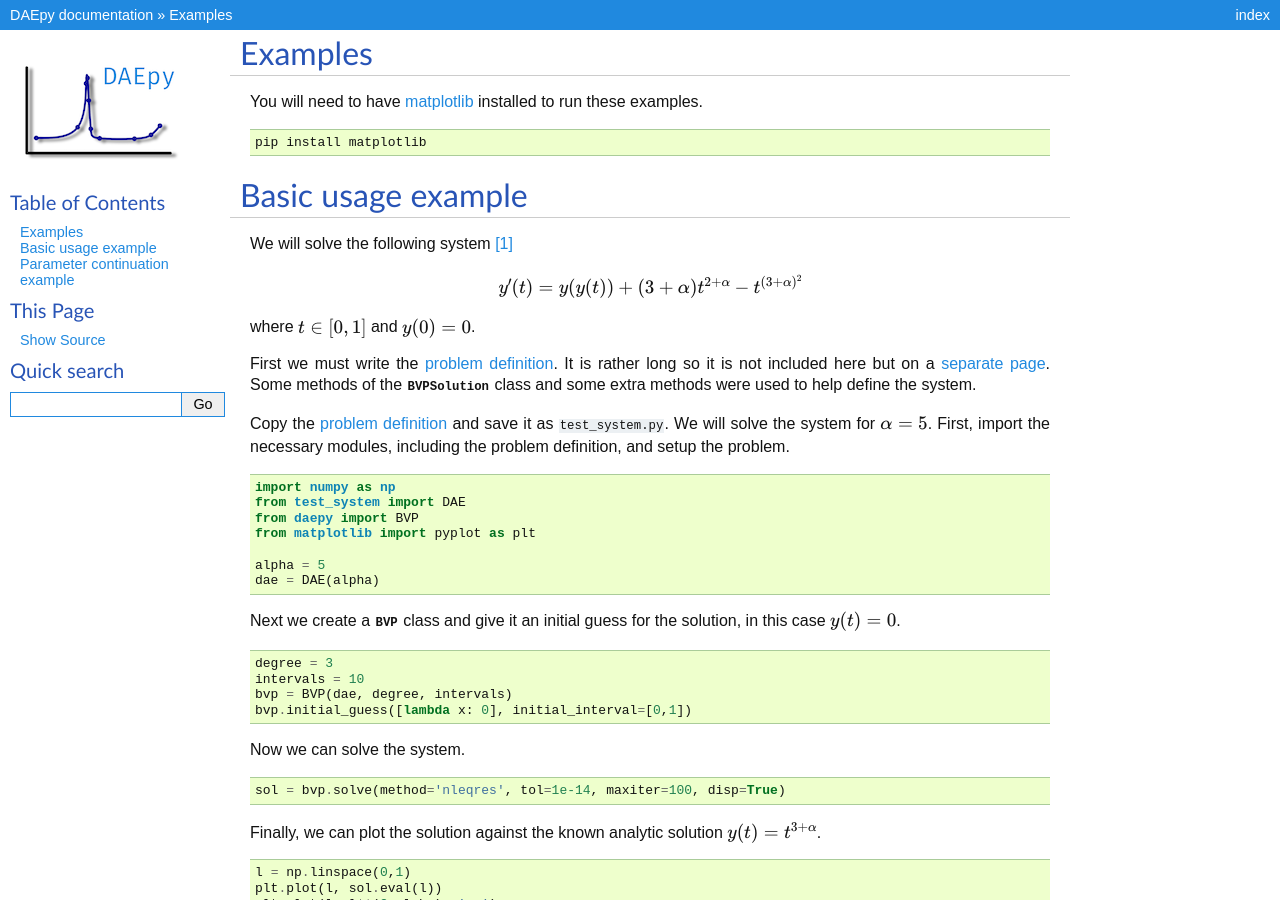
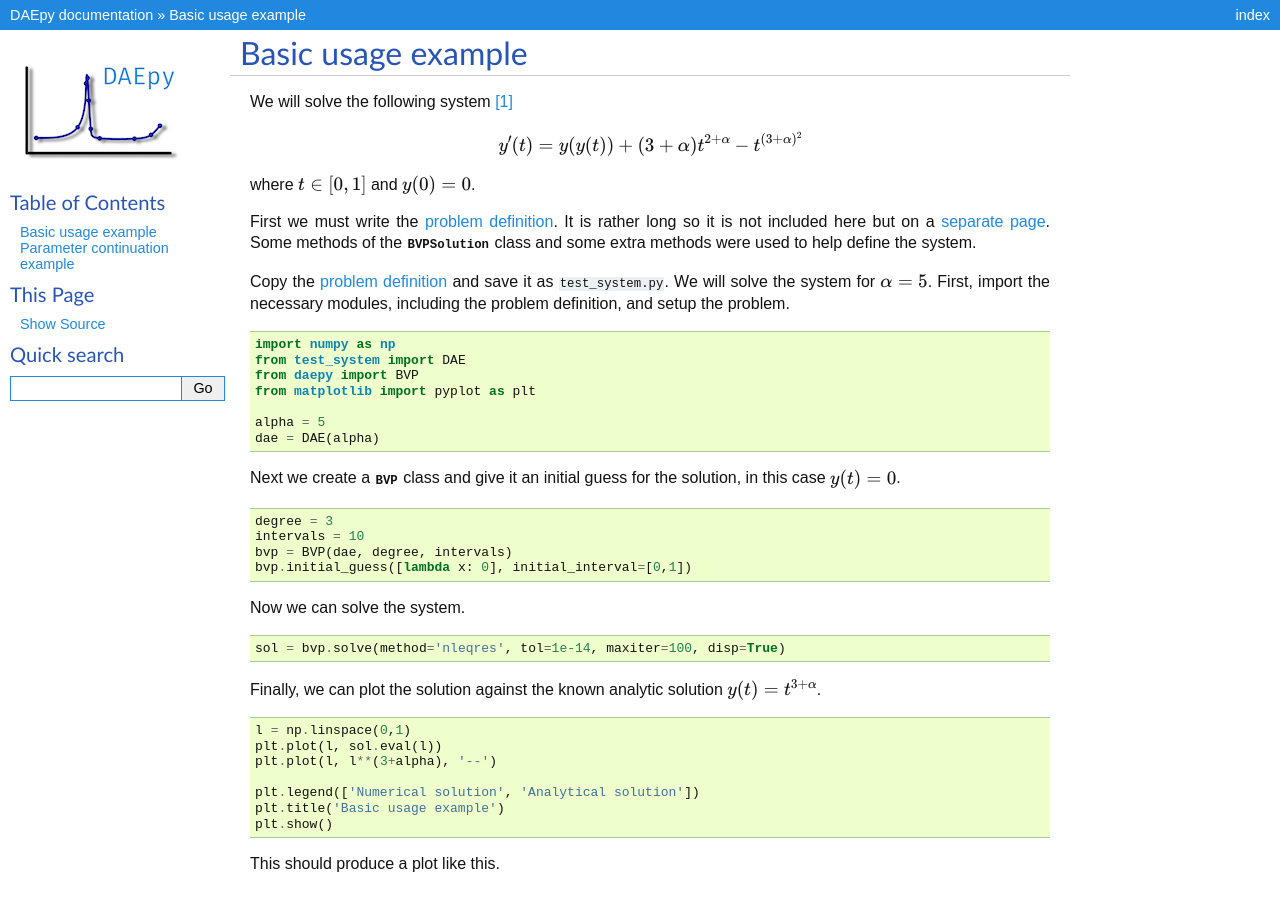
Before and after one commit to alastairflynn/daepy, a Sphinx documentation site: the page built from docs/examples.rst, in a window 1280 px wide and 900 px high. Built offline with Sphinx 7.4.7, drawn with Linux system fonts in a browser that asks for light colours; some of the changed text lies outside the part shown.

Commit message:
Removed install matplotlib from docs since it is now a requirement

```diff
--- a/docs/examples.rst
+++ b/docs/examples.rst
@@ -1,12 +1,3 @@
-.. _examples:
-
-Examples
-========
-
-You will need to have `matplotlib <https://matplotlib.org/>`_ installed to run these examples. ::
-
-  pip install matplotlib
-
 .. _basic_example:
 
 Basic usage example
--- a/docs/index.rst
+++ b/docs/index.rst
@@ -103,7 +103,7 @@ The solution is a :class:`.BVPSolution` object. A continuation run can be perfor
 Examples
 ========
 
-On the :ref:`examples <examples>` page there is a :ref:`basic usage example <basic_example>` and a :ref:`parameter continuation <continuation_example>` example.
+There is a :ref:`basic usage example <basic_example>` and a :ref:`parameter continuation <continuation_example>` example.
 
 Reference
 =========
```
